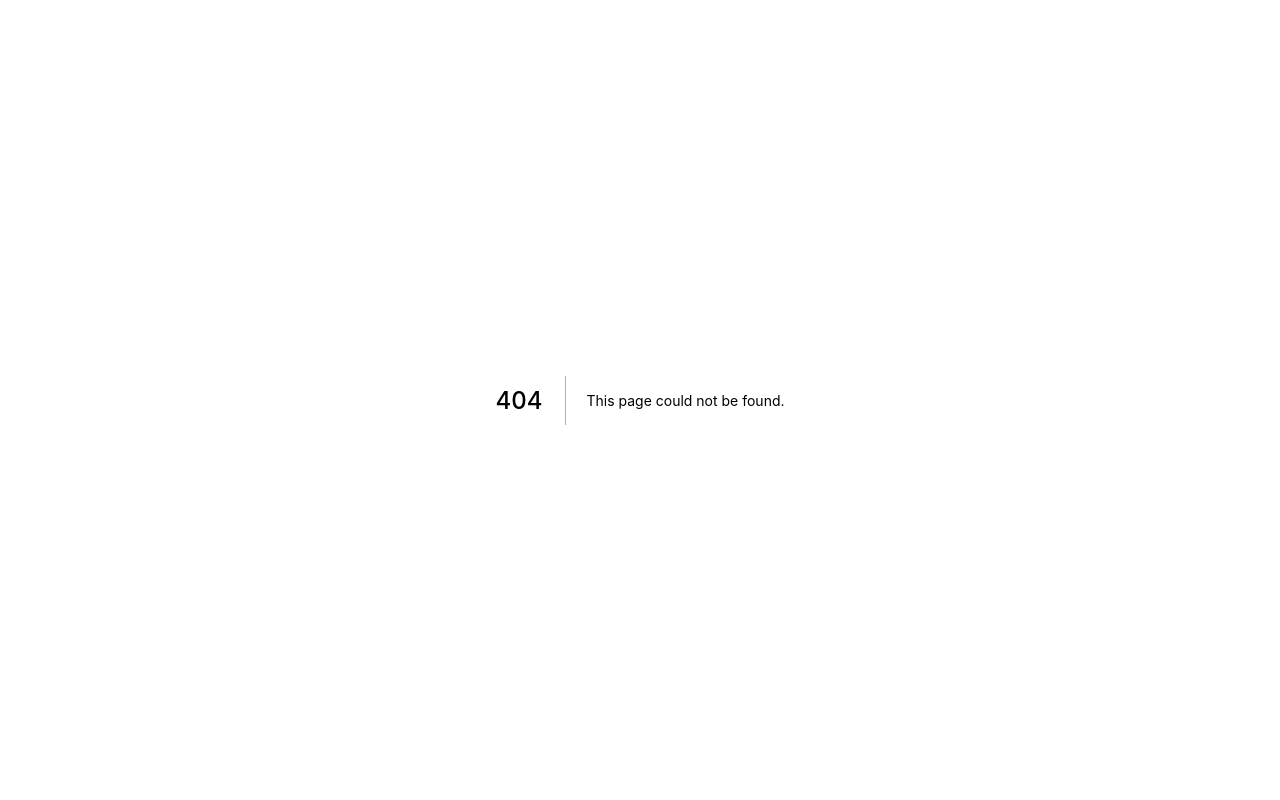
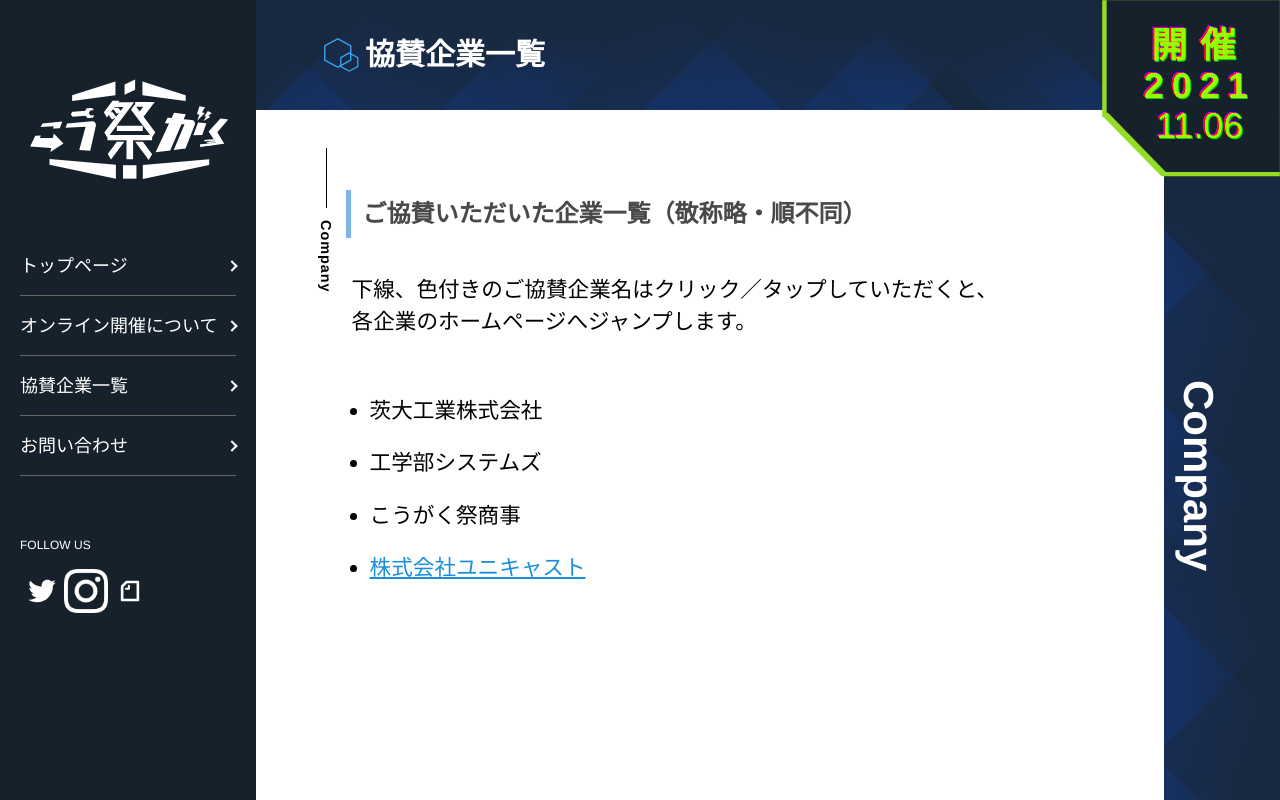
Before and after one commit to kougakusai/kougakusai-hp, a Next.js app: page /company in a window 1280 px wide. Before the commit this address had no page. Shown: the top 800 px of the page. Built offline with nearby package versions, Linux system fonts and the light colour scheme.

Commit message:
#28 協賛企業一覧ページ作成

```diff
--- /dev/null
+++ b/src/pages/company.tsx
@@ -0,0 +1,69 @@
+import { ReactElement } from "react";
+import Head from "next/head";
+import Link from "next/link";
+import ArticleLayout from "src/components/templates/ArticleLayout";
+import Subtitle from "src/components/modules/Subtitle";
+
+const companies = [
+  {
+    name: "茨大工業株式会社",
+  },
+  {
+    name: "工学部システムズ",
+  },
+  {
+    name: "こうがく祭商事",
+  },
+  {
+    name: "株式会社ユニキャスト",
+    pageUrl: "https://www.unicast.ne.jp/",
+  },
+];
+
+function Company() {
+  return (
+    <>
+      <Head>
+        <title>2020年こうがく祭公式HP | 茨城大学</title>
+      </Head>
+      <article className="text-[1.8rem]">
+        <div className="mb-[50px]">
+          <Subtitle text="ご協賛いただいた企業一覧（敬称略・順不同）" />
+          <p className="p-[6px]">
+            下線、色付きのご協賛企業名はクリック／タップしていただくと、各企業のホームページへジャンプします。
+          </p>
+        </div>
+        <ul className="list-disc pl-[2rem] space-y-[20px]">
+          {companies.map(({ name, pageUrl }) => {
+            if (pageUrl) {
+              return (
+                <li key={name}>
+                  <a
+                    href={pageUrl}
+                    target="_blank"
+                    rel="noreferrer"
+                    className="underline text-k-blue-dark"
+                  >
+                    {name}
+                  </a>
+                </li>
+              );
+            } else {
+              return <li key={name}>{name}</li>;
+            }
+          })}
+        </ul>
+      </article>
+    </>
+  );
+}
+
+Company.getLayout = function getLayout(page: ReactElement) {
+  return (
+    <ArticleLayout titleJa="協賛企業一覧" titleEn="Company">
+      {page}
+    </ArticleLayout>
+  );
+};
+
+export default Company;
```
